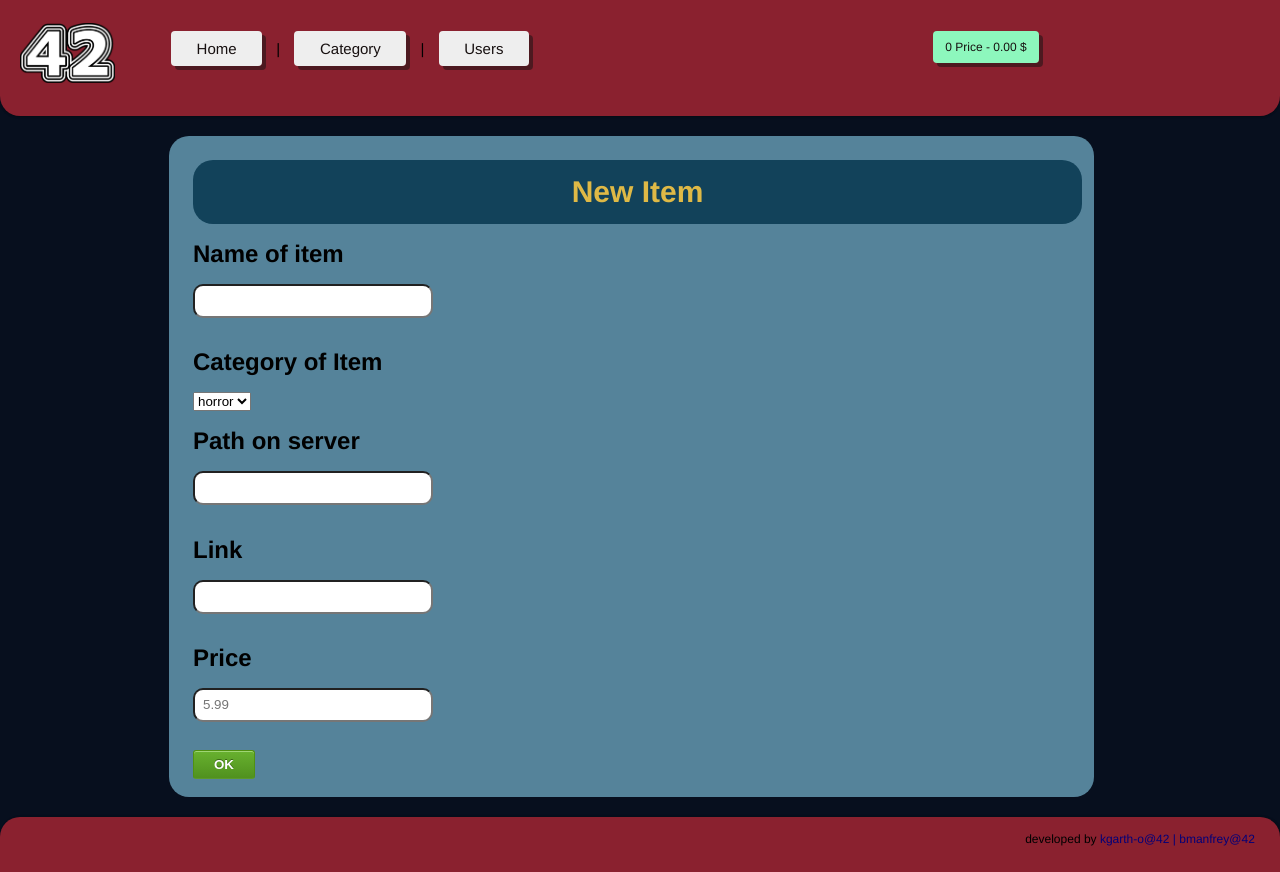
After one commit to immn/PHP-Piscine, a PHP site: page /new-item.php in a window 1280 px wide. The commit adds this page. Run offline with PHP 8.4, Linux system fonts and the light colour scheme.

Commit message:
admin part

```diff
--- a/rush00/admin-table.php
+++ b/rush00/admin-table.php
@@ -16,7 +16,7 @@
 							<a href=\"".$arr[$i][2]."\">".$arr[$i][1]."</a>
 						</div>
 						<div class=\"adm\">
-							<a href=\""."delete.php"."\">"."X"."</a>
+							<a href=\""."delete-item.php"."\">"."X"."</a>
 						</div>
 					</div>
 				</div>";
--- a/rush00/admin.php
+++ b/rush00/admin.php
@@ -12,7 +12,7 @@
 		<?php include("admin-table.php") ?>
 		<div class="post">
 					<div class="icon">
-						<a class="iconscale" href="">
+						<a class="iconscale" href="new-item.php">
 						<img width="235" height="235" src="/img/new.png" class="attachment-full size-full wp-post-image" alt="">
 						</a>
 					</div>
--- a/rush00/blocks/header-adm.php
+++ b/rush00/blocks/header-adm.php
@@ -1,10 +1,10 @@
 <?php include('head.php'); ?>
 <header class="row">
     <div class="col-l-2 logo">
-        <a href="index.php"><img src="img/42.png" alt=""></a>
+        <a href="admin.php"><img src="img/42.png" alt=""></a>
     </div>
     <div class="col-l-6  menu">
-		<a href="index.php" id="amenu">Home</a>
+		<a href="admin.php" id="amenu">Home</a>
 		|
 		<a href="category-adm.php" id="amenu">Category</a>
 		|
--- a/rush00/category-adm.php
+++ b/rush00/category-adm.php
@@ -1,7 +1,7 @@
 <?php
     session_start();
 
-	include('blocks/header.php'); ?>
+	include('blocks/header-adm.php'); ?>
 	<audio id="melody" autoplay="autoplay">
 		<source src="music\spiderman.mp3">
 	</audio>
@@ -38,7 +38,7 @@
 		<?php include("category-table-adm.php") ?>
         <div class="post">
 					<div class="icon">
-						<a class="iconscale" href="\">
+						<a class="iconscale" href="new-category.php">
 						<img width="235" height="235" src="/img/new.png" class="attachment-full size-full wp-post-image" alt="">
 						</a>
 						<div class="catlabel">
--- a/rush00/category-table-adm.php
+++ b/rush00/category-table-adm.php
@@ -16,7 +16,7 @@
 							<a href=\"".$arr[$i][2]."\">".$arr[$i][1]."</a>
                         </div>
                         <div class=\"adm\">
-							<a href=\""."delete.php"."\">"."X"."</a>
+							<a href=\""."delete-category.php"."\">"."X"."</a>
 						</div>s
 					</div>
 				</div>";
--- /dev/null
+++ b/rush00/new-item.php
@@ -0,0 +1,32 @@
+<?php	session_start();
+		include('blocks/header-adm.php'); ?>
+<div id = "autocenterbox">
+	<div id="content">
+		<div class="gallery">
+		<div class="games"><strong>New Item</strong></div>
+			<form action="scripts/item.php" class = "contact_form" method="POST">
+			<div class="text"><h1>Name of item</h1></div>
+				<input type="text" name="pseudo" placeholder="" value="" class="input"><br><br>
+				<div class="text"><h1>Category of Item</h1></div>
+				<!-- <input type="drop" name="password" placeholder="" class=""><br><br> -->
+                <select name="Category" class="text">
+                <option value="horror">horror</option>
+                <option value="saab">Saab</option>
+                <option value="fiat">Fiat</option>
+                <option value="audi">Audi</option>
+                </select>
+				<div class="text"><h1>Path on server</h1></div>
+				<input type="email" name="email" placeholder="" class=""><br><br>
+				<div class="text"><h1>Link</h1></div>
+				<input type="text" name="firstname" placeholder="" class=""><br><br>
+				<div class="text"><h1>Price</h1></div>
+				<input type="text" name="lastname" placeholder="5.99" class=""><br><br>
+				<br>
+				<button type="submit" class="submit">OK</button>
+				<input type="hidden" name="from" value="register">
+				<input type="hidden" name="success" value="login">
+			</form>
+		</div>
+	</div>
+</div>
+<?php include('blocks/footer.php'); ?>
--- a/rush00/users.php
+++ b/rush00/users.php
@@ -6,13 +6,13 @@
 
 
 	<div class="gallery">
-	<div class="games"><strong>Retro-Games Store</strong></div>
+	<div class="games"><strong>All Users</strong></div>
 	<br>
 	<br>
 		<?php include("admin-table-us.php") ?>
 		<div class="post">
 					<div class="icon">
-						<a class="iconscale" href="">
+						<a class="iconscale" href="new-user.php">
 						<img width="235" height="235" src="/img/new.png" class="attachment-full size-full wp-post-image" alt="">
 						</a>
 					</div>
```
Also changed, not shown: rush00/new-category.php (added, +24 -0 lines).
